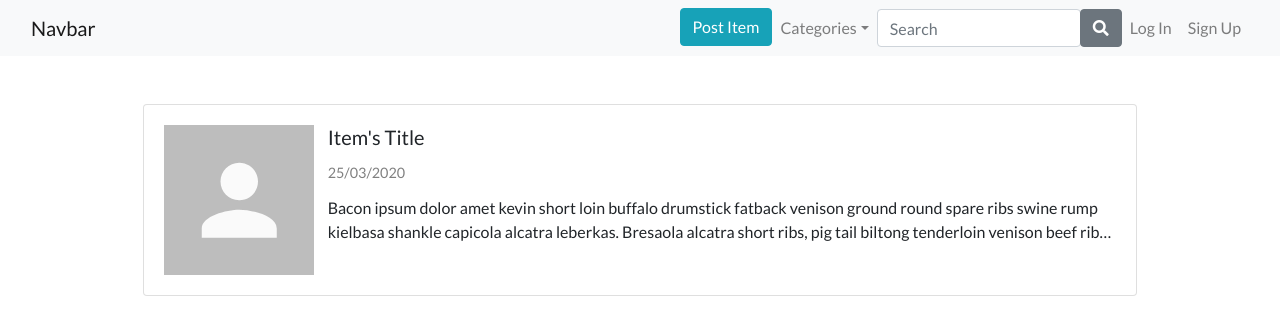
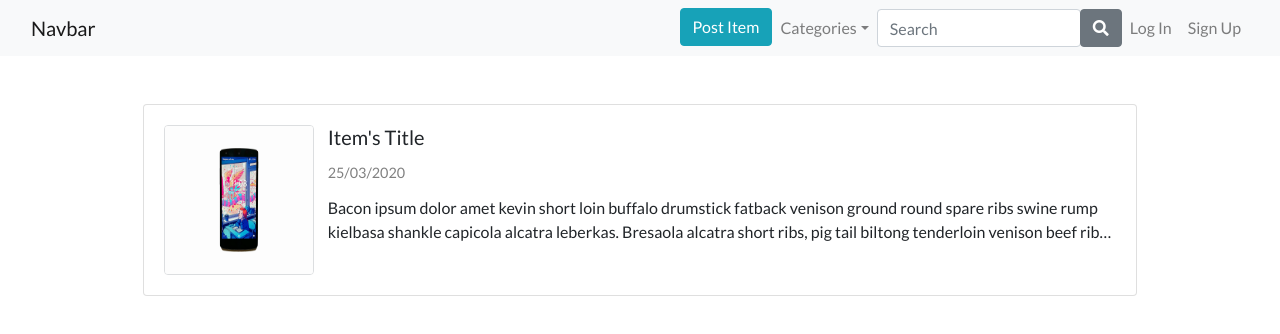
Before and after one commit to ykurata/shop-app, a React (Create React App) app in the folder client/: page / in a window 1280 px wide. Shown: the top 334 px of the page. Built offline with nearby package versions, Linux system fonts and the light colour scheme.

Commit message:
updated image with bootstrap

```diff
--- a/client/src/components/List.js
+++ b/client/src/components/List.js
@@ -1,25 +1,8 @@
 import React, { Component } from 'react';
-import Avatar from '@material-ui/core/Avatar';
-import { withStyles } from '@material-ui/core/styles';
+import phone2 from "../images/phone.jpg"
 
 import Navbar from "./Navbar";
 
-const ListStyles = theme => ({
-  avatar: {
-    height: 70,
-    width: 70,
-    textDecoration: "none",
-    [theme.breakpoints.up('md')]: {
-      height: 100,
-      width: 100
-    },
-    [theme.breakpoints.up('lg')]: {
-      height: 150,
-      width: 150
-    },
-  }
-
-});
 
 class List extends Component {
   constructor(props) {
@@ -30,7 +13,6 @@ class List extends Component {
   };
 
   render() {
-    const { classes } = this.props;
     return (
       <div>
         <Navbar></Navbar>
@@ -39,7 +21,7 @@ class List extends Component {
           <div className="card">
             <div className="card-body row">
               <div className="col-lg-2 col-md-2">
-                <Avatar className={classes.avatar} variant='square'></Avatar>
+                <img src={phone2} alt="..." className="rounded list-item-img" />
               </div>
               <div className="title col-lg-10 col-md-10">
                 <h5>Item's Title</h5>
@@ -55,4 +37,4 @@ class List extends Component {
   }
 }
 
-export default withStyles(ListStyles)(List);
+export default List;
--- a/client/src/index.css
+++ b/client/src/index.css
@@ -22,6 +22,8 @@ html, body {
   align-items: center;
 }
 
+
+/* List Items styles */
 .card {
   max-height: 200px;
 }
@@ -41,6 +43,12 @@ h5, p {
 .date {
   font-size: .9rem;
   color: grey;
+}
+
+.list-item-img {
+  width: 150px;
+  height: 150px;
+  border: 1px solid#dcdee0;
 }
 
 @media screen and (min-width: 300px) and (max-width: 360px){
```
Also changed, not shown: client/src/images/phone.jpg (added), 1 other file (tests, documents, lock files or other folders).
